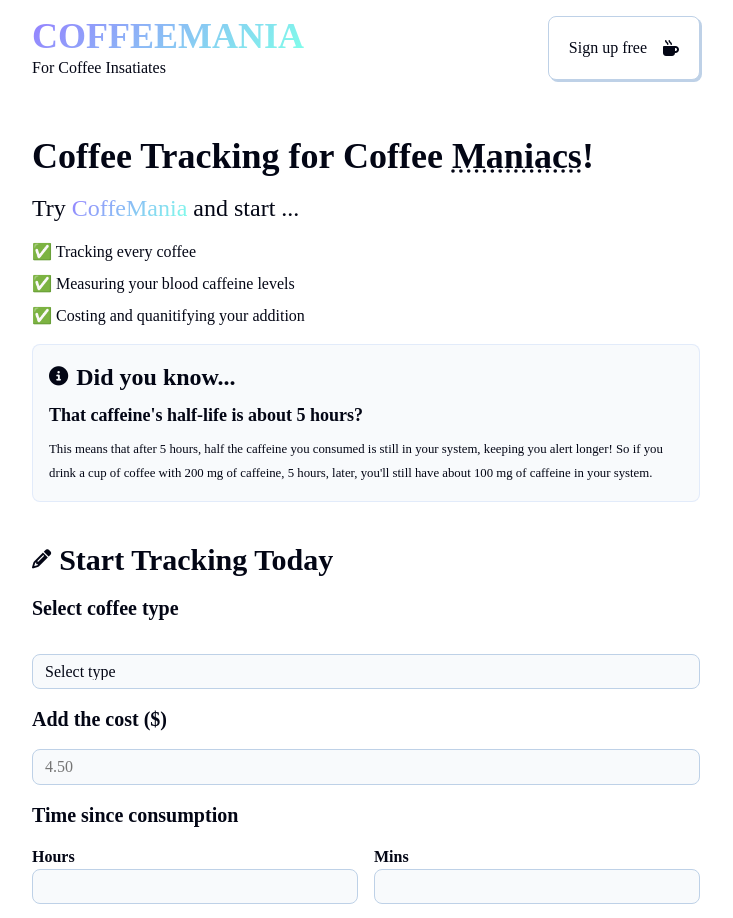
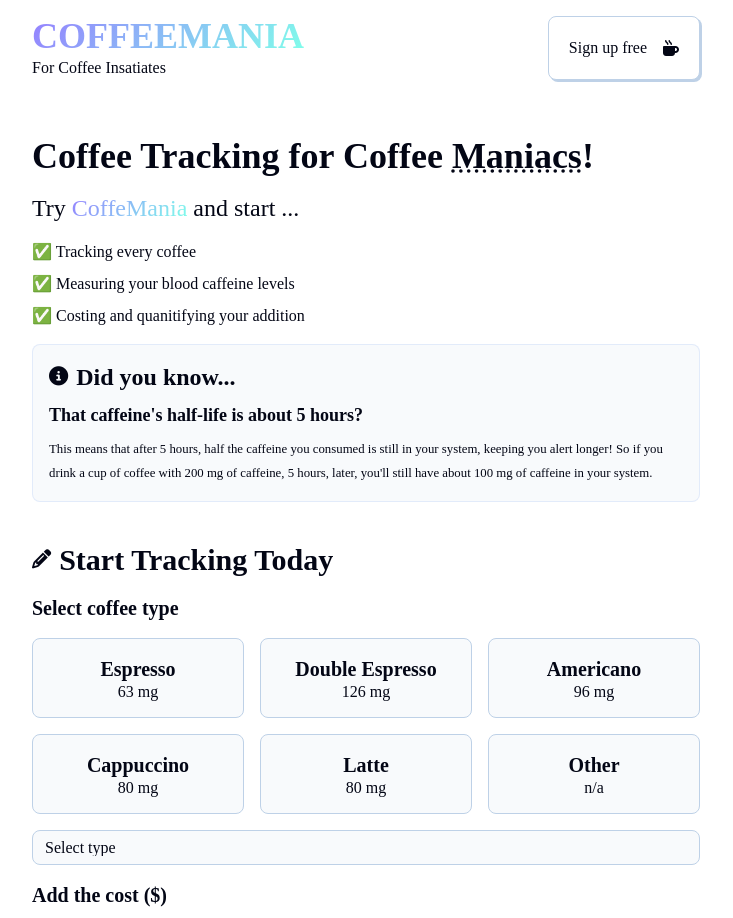
Before and after one commit to khazarglzd/coffee_tracker_app_react_firebase, a React (Vite) app: page / in a window 1280 px wide. Shown: the top 918 px of the page, without its empty margins (274-1007 px from the left). Built offline with nearby package versions, Linux system fonts and the light colour scheme; a web font is replaced by a local one.

Commit message:
UI refactoring for CofeeForm component

```diff
--- a/src/components/CofeeForm.jsx
+++ b/src/components/CofeeForm.jsx
@@ -9,10 +9,29 @@ const CofeeForm = () => {
             </div>
             <h4>Select coffee type</h4>
             <div className="coffee-grid">
+                {coffeeOptions.slice(0, 5).map((option, optionIndex) => {
+                    return (
+                        <button className="button-card" key={optionIndex}>
+                            <h4>{option.name}</h4>
+                            <p>{option.caffeine} mg</p>
+                        </button>
+                    )
+                })}
+                <button className="button-card ">
+                    <h4>Other</h4>
+                    <p>n/a</p>
+                </button>
             </div>
+
             <select id="coffee-list" name="coffee-list">
                 <option value={null}>Select type</option>
-
+                {coffeeOptions.map((option, optionIndex) => {
+                    return (
+                        <option value={option.name} key={optionIndex}>
+                            {option.name} ({option.caffeine}mg)
+                        </option>
+                    )
+                })}
             </select>
             <h4>Add the cost ($)</h4>
             <input className="w-full" type="number" placeholder="4.50" />
@@ -20,11 +39,23 @@ const CofeeForm = () => {
             <div className="time-entry">
                 <div>
                     <h6>Hours</h6>
-                    <select id="hours-select"> </select>
+                    <select id="hours-select">
+                        {[0, 1, 2, 3, 4, 5, 6, 7, 8, 9, 10, 11, 12, 13, 14, 15, 16, 17, 18, 19, 20, 21, 22, 23].map((hour, hourIndex) => {
+                            return (
+                                <option key={hourIndex} value={hour}>{hour}</option>
+                            )
+                        })}
+                    </select>
                 </div>
                 <div>
                     <h6>Mins</h6>
-                    <select id="mins-select"> </select>
+                    <select id="mins-select">
+                        {[0, 5, 10, 15, 30, 45].map((min, minIndex) => {
+                            return (
+                                <option key={minIndex} value={min}>{min}</option>
+                            )
+                        })}
+                    </select>
                 </div>
             </div>
             <button>
```
